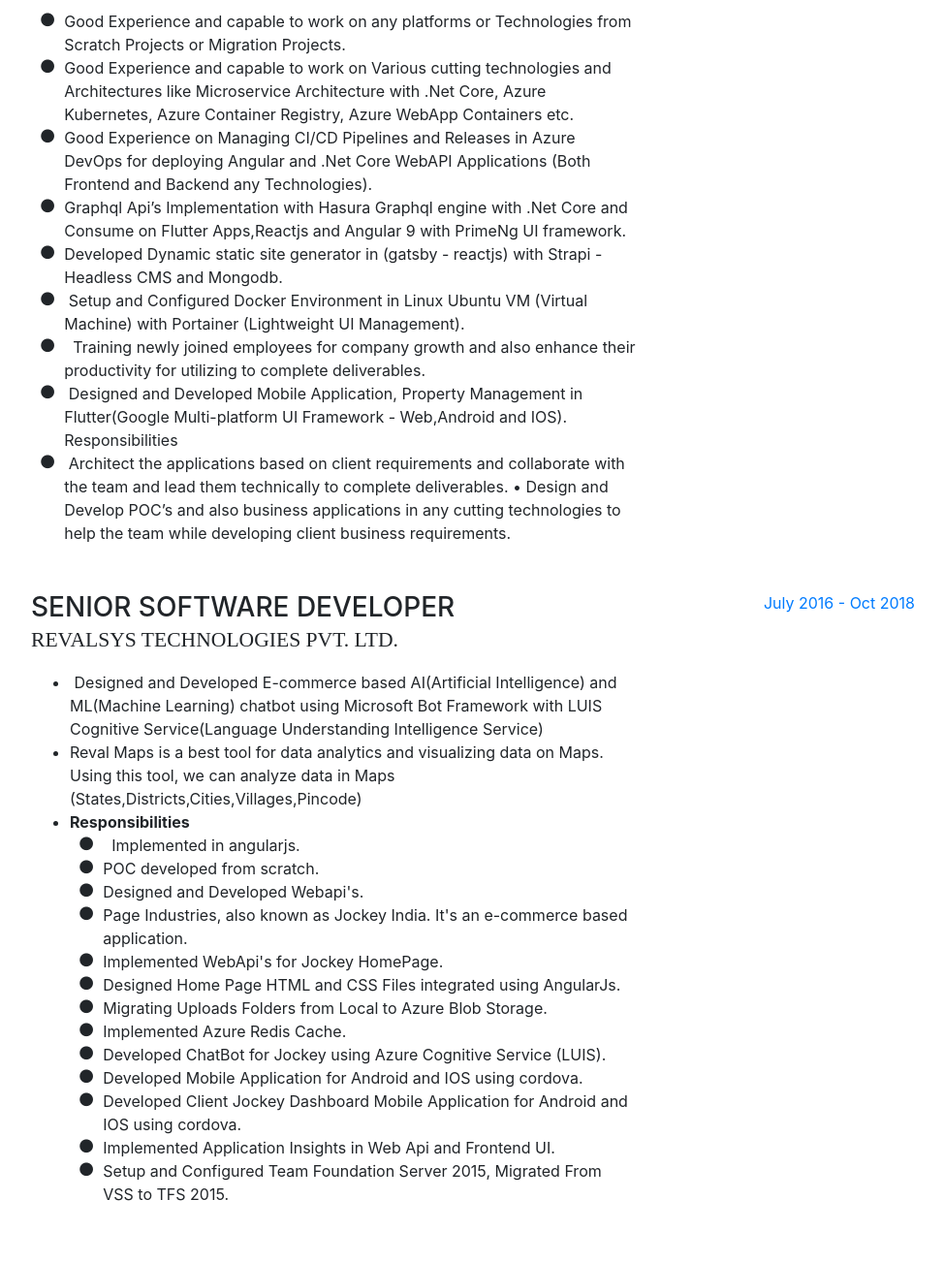
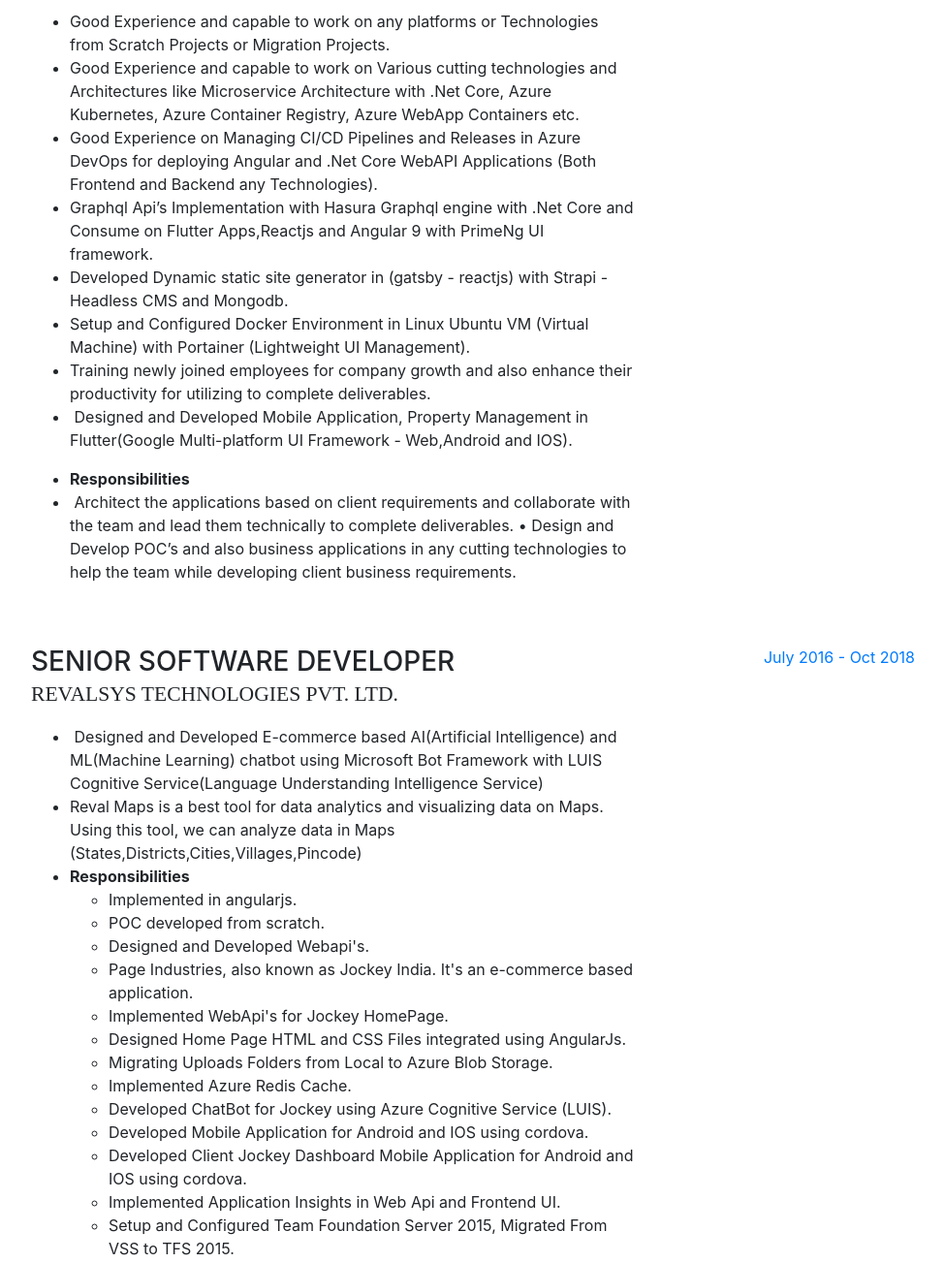
Before and after one commit to kbmanikanta/kbmanikanta.github.io, a website with bundled scripts: page index.html in a window 1280 px wide. Shown: the part 1040-2343 px from the top of the page at 97% size, without its empty margins (288-1262 px from the left). Built offline with nearby package versions, Linux system fonts and the light colour scheme; a web font is replaced by a local one.

Commit message:
Update index.html

```diff
--- a/index.html
+++ b/index.html
@@ -121,20 +121,18 @@
             <div class="resume-content mr-auto">
               <h3 class="mb-0">Full Stack Developer/Cloud Engineer/DevOps Engineer</h3>
 		    <div class="subheading mb-3">BG Technology Solutions</div>
-            <ul class="fa-ul mb-0">
-    <li>
-	    	         <i class="fa-li  fa fa-circle"></i>Good Experience and capable to work on any platforms or Technologies from Scratch Projects or Migration Projects.&nbsp;</li>
-    <li>	         <i class="fa-li  fa fa-circle"></i>Good Experience and capable to work on Various cutting technologies and Architectures like Microservice Architecture with .Net Core, Azure Kubernetes, Azure Container Registry, Azure WebApp Containers etc.&nbsp;</li>
-    <li>	         <i class="fa-li  fa fa-circle"></i>Good Experience on Managing CI/CD Pipelines and Releases in Azure DevOps for deploying Angular and .Net Core WebAPI Applications (Both Frontend and Backend any Technologies).&nbsp;</li>
-    <li>	         <i class="fa-li  fa fa-circle"></i>Graphql Api&rsquo;s Implementation with Hasura Graphql engine with .Net Core and Consume on Flutter Apps,Reactjs and Angular 9 with PrimeNg UI framework.&nbsp;</li>
-    <li>	         <i class="fa-li  fa fa-circle"></i>Developed Dynamic static site generator in (gatsby - reactjs) with Strapi - Headless CMS and Mongodb.</li>
-    <li>	         <i class="fa-li  fa fa-circle"></i>&nbsp;Setup and Configured Docker Environment in Linux Ubuntu VM (Virtual Machine) with Portainer (Lightweight UI Management).</li>
-    <li>	         <i class="fa-li  fa fa-circle"></i>&nbsp; Training newly joined employees for company growth and also enhance their productivity for utilizing to complete deliverables.</li>
-    <li>	         <i class="fa-li  fa fa-circle"></i>&nbsp;Designed and Developed Mobile Application, Property Management in Flutter(Google Multi-platform UI Framework - Web,Android and IOS). </li>
-</ul>
-		    <ul class="fa-ul mb-0">
-    <li>Responsibilities</li>
-    <li><i class="fa-li  fa fa-circle"></i>&nbsp;Architect the applications based on client requirements and collaborate with the team and lead them technically to complete deliverables. &bull; Design and Develop POC&rsquo;s and also business applications in any cutting technologies to help the team while developing client business requirements. &nbsp;</li>
+            <ul>
+    <li>Good Experience and capable to work on any platforms or Technologies from Scratch Projects or Migration Projects.&nbsp;</li>
+    <li>Good Experience and capable to work on Various cutting technologies and Architectures like Microservice Architecture with .Net Core, Azure Kubernetes, Azure Container Registry, Azure WebApp Containers etc.&nbsp;</li>
+    <li>Good Experience on Managing CI/CD Pipelines and Releases in Azure DevOps for deploying Angular and .Net Core WebAPI Applications (Both Frontend and Backend any Technologies).&nbsp;</li>
+    <li>Graphql Api&rsquo;s Implementation with Hasura Graphql engine with .Net Core and Consume on Flutter Apps,Reactjs and Angular 9 with PrimeNg UI framework.&nbsp;</li>
+    <li>Developed Dynamic static site generator in (gatsby - reactjs) with Strapi - Headless CMS and Mongodb.</li>
+    <li>Setup and Configured Docker Environment in Linux Ubuntu VM (Virtual Machine) with Portainer (Lightweight UI Management).</li>
+    <li>Training newly joined employees for company growth and also enhance their productivity for utilizing to complete deliverables.</li>
+    <li>&nbsp;Designed and Developed Mobile Application, Property Management in Flutter(Google Multi-platform UI Framework - Web,Android and IOS). </li>
+</ul><ul>
+    <li><strong>Responsibilities</strong></li>
+    <li><i class="fa-li"></i>&nbsp;Architect the applications based on client requirements and collaborate with the team and lead them technically to complete deliverables. &bull; Design and Develop POC&rsquo;s and also business applications in any cutting technologies to help the team while developing client business requirements. &nbsp;</li>
 </ul>
 
 		 </div>
@@ -151,20 +149,20 @@
     <li>&nbsp;Designed and Developed E-commerce based AI(Artificial Intelligence) and ML(Machine Learning) chatbot using Microsoft Bot Framework with LUIS Cognitive Service(Language Understanding Intelligence Service)&nbsp;</li>
     <li>Reval Maps is a best tool for data analytics and visualizing data on Maps. Using this tool, we can analyze data in Maps (States,Districts,Cities,Villages,Pincode) &nbsp;</li>
     <li><strong>Responsibilities</strong>
-        <ul class="fa-ul mb-0">
-            <li> <i class="fa-li  fa fa-circle"></i>&nbsp; Implemented in angularjs.&nbsp;</li>
-            <li> <i class="fa-li  fa fa-circle"></i>POC developed from scratch.&nbsp;</li>
-            <li> <i class="fa-li  fa fa-circle"></i>Designed and Developed Webapi&apos;s.&nbsp;</li>
-            <li> <i class="fa-li  fa fa-circle"></i>Page Industries, also known as Jockey India. It&apos;s an e-commerce based application.&nbsp;</li>
-            <li> <i class="fa-li  fa fa-circle"></i>Implemented WebApi&apos;s for Jockey HomePage.&nbsp;</li>
-            <li> <i class="fa-li  fa fa-circle"></i>Designed Home Page HTML and CSS Files integrated using AngularJs.</li>
-            <li> <i class="fa-li  fa fa-circle"></i>Migrating Uploads Folders from Local to Azure Blob Storage.&nbsp;</li>
-            <li> <i class="fa-li  fa fa-circle"></i>Implemented Azure Redis Cache.&nbsp;</li>
-            <li> <i class="fa-li  fa fa-circle"></i>Developed ChatBot for Jockey using Azure Cognitive Service (LUIS).</li>
-            <li> <i class="fa-li  fa fa-circle"></i>Developed Mobile Application for Android and IOS using cordova.</li>
-            <li> <i class="fa-li  fa fa-circle"></i>Developed Client Jockey Dashboard Mobile Application for Android and IOS using cordova.&nbsp;</li>
-            <li> <i class="fa-li  fa fa-circle"></i>Implemented Application Insights in Web Api and Frontend UI.&nbsp;</li>
-            <li> <i class="fa-li  fa fa-circle"></i>Setup and Configured Team Foundation Server 2015, Migrated From VSS to TFS 2015. &nbsp;</li>
+        <ul>
+            <li>Implemented in angularjs.&nbsp;</li>
+            <li>POC developed from scratch.&nbsp;</li>
+            <li>Designed and Developed Webapi&apos;s.&nbsp;</li>
+            <li>Page Industries, also known as Jockey India. It&apos;s an e-commerce based application.&nbsp;</li>
+            <li>Implemented WebApi&apos;s for Jockey HomePage.&nbsp;</li>
+            <li>Designed Home Page HTML and CSS Files integrated using AngularJs.</li>
+            <li>Migrating Uploads Folders from Local to Azure Blob Storage.&nbsp;</li>
+            <li>Implemented Azure Redis Cache.&nbsp;</li>
+            <li>Developed ChatBot for Jockey using Azure Cognitive Service (LUIS).</li>
+            <li>Developed Mobile Application for Android and IOS using cordova.</li>
+            <li>Developed Client Jockey Dashboard Mobile Application for Android and IOS using cordova.&nbsp;</li>
+            <li>Implemented Application Insights in Web Api and Frontend UI.&nbsp;</li>
+            <li>Setup and Configured Team Foundation Server 2015, Migrated From VSS to TFS 2015. &nbsp;</li>
         </ul>
     </li>
 </ul>
```
